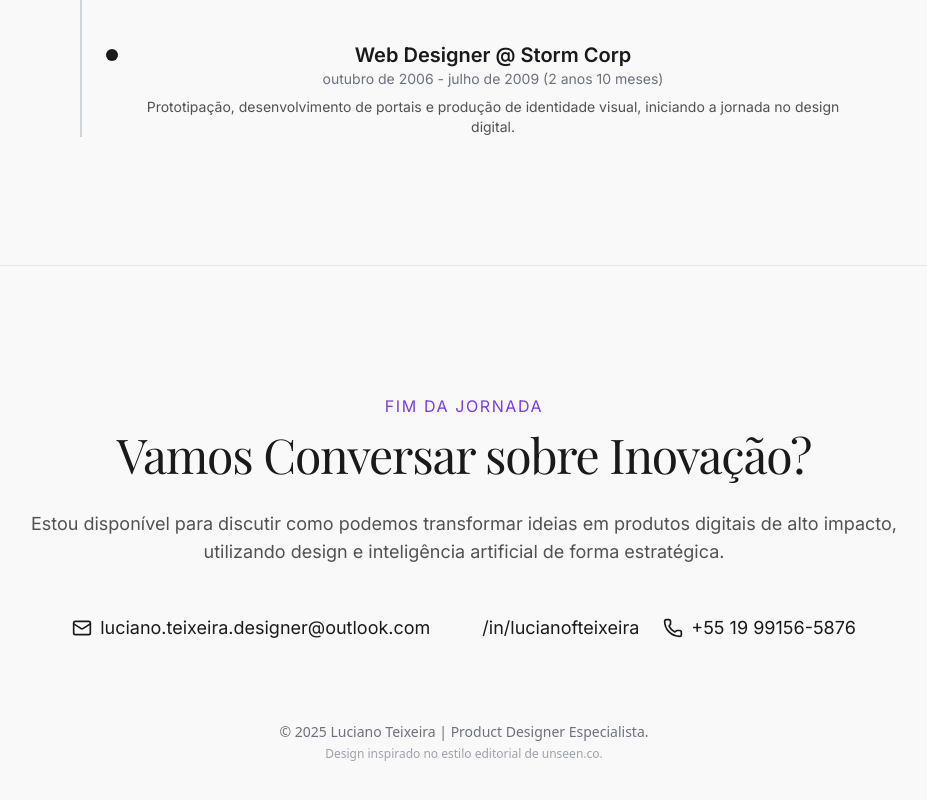
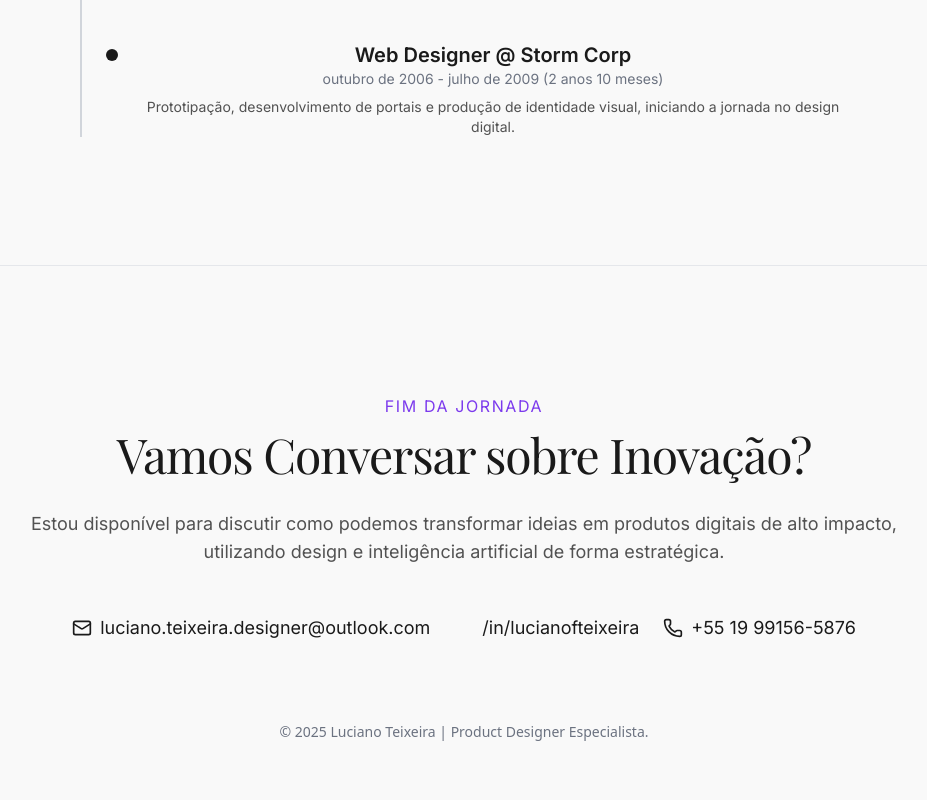
Before and after one commit to teixeira-luciano/luciano-teixeira, a plain HTML site: page index.html in a window 1280 px wide. Shown: the part 6781-7581 px from the top of the page, without its empty margins (176-1103 px from the left). Drawn offline with nearby package versions, Linux system fonts and the light colour scheme; some icons are missing; a web font is replaced by a local one.

Commit message:
Add files via upload

```diff
--- a/index.html
+++ b/index.html
@@ -622,9 +622,6 @@
         <p class="text-sm text-gray-500 font-sans pt-20">
             © 2025 Luciano Teixeira | Product Designer Especialista.
         </p>
-        <p class="text-xs text-gray-400 mt-1 font-sans">
-            Design inspirado no estilo editorial de unseen.co.
-        </p>
     </section>
 
     <!-- Script para inicializar ícones Lucide -->
```
